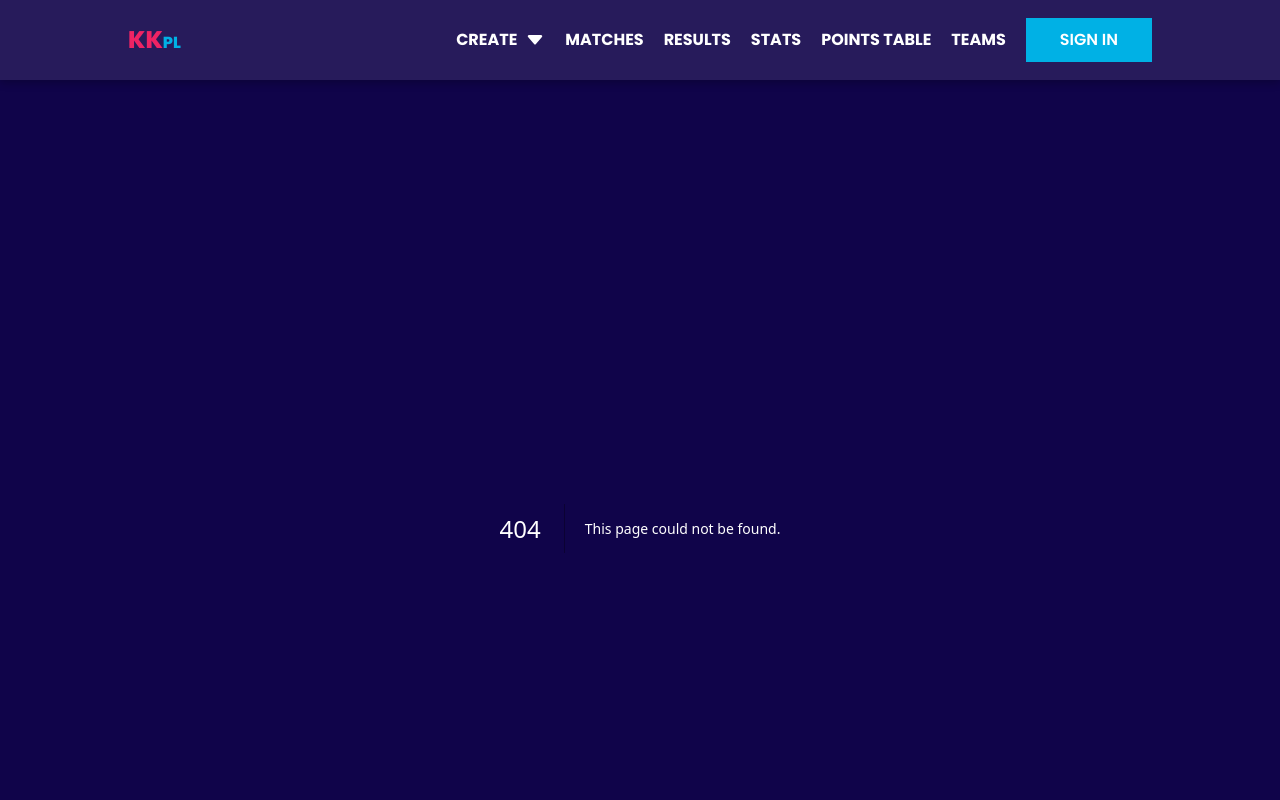
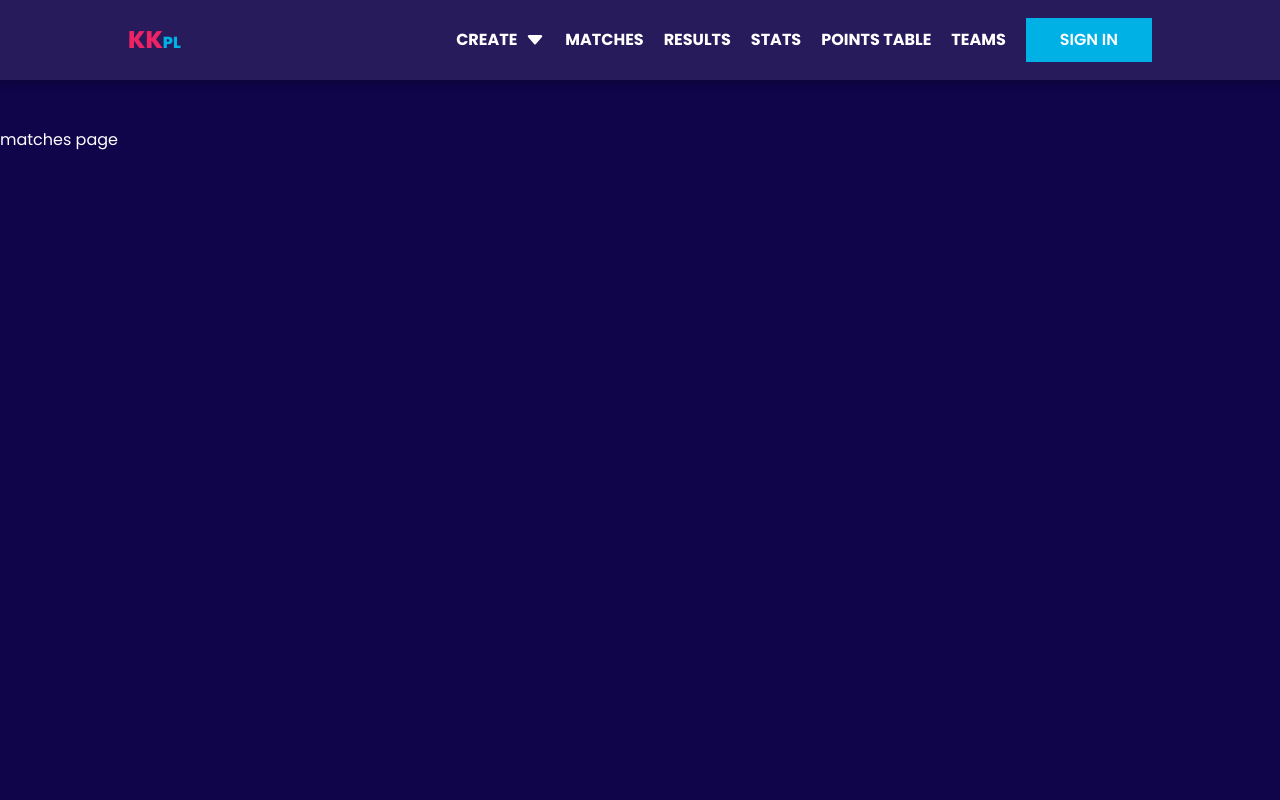
Before and after one commit to mjaumi/NEXT-KKPL-fantasy-premier-league, a Next.js app: page /matches in a window 1280 px wide. Before the commit this address had no page. Shown: the top 800 px of the page. Built offline with nearby package versions, Linux system fonts and the light colour scheme.

Commit message:
matches page created

```diff
--- /dev/null
+++ b/src/app/matches/page.tsx
@@ -0,0 +1,16 @@
+import { Metadata } from 'next';
+
+// defining play match page metadata here
+export const metadata: Metadata = {
+  title: 'Matches || Khawondar Kha Premier League',
+  description: `khawondar kha premier league's matches page`,
+};
+
+export default function MatchesPage() {
+  // rendering the play match page here
+  return (
+    <>
+      <p>matches page</p>
+    </>
+  );
+}
--- a/src/components/HomeComponents/UpcomingMatches.tsx
+++ b/src/components/HomeComponents/UpcomingMatches.tsx
@@ -1,9 +1,9 @@
 import React from 'react';
 import { BsArrowRight } from 'react-icons/bs';
-import KKPLButton from '../shared/Buttons/KKPLButton';
 import SectionTitle from '../shared/SectionTitle';
 import MatchCard from '../shared/Cards/MatchCard';
 import { match2CardData } from '@/constants/matchCardData';
+import KKPLLinkButton from '../shared/Buttons/KKPLLinkButton';
 
 const UpcomingMatches = () => {
   // rendering upcoming matches component here
@@ -21,10 +21,10 @@ const UpcomingMatches = () => {
         </div>
 
         <div className='absolute h-2/5 w-full bottom-0 bg-gradient-to-t from-KKPL-dark-blue z-20 to-transparent flex justify-center items-end'>
-          <KKPLButton>
+          <KKPLLinkButton href='/matches' additionalClassNames='py-3'>
             view all upcoming matches
             <BsArrowRight className='w-7 h-7 ml-2' />
-          </KKPLButton>
+          </KKPLLinkButton>
         </div>
       </div>
     </section>
```
